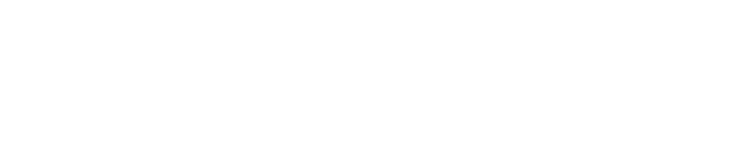
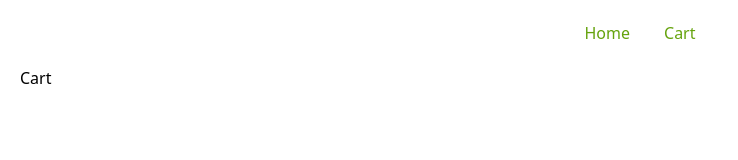
Before and after one commit to egor-kostiuk/SHP, a React (Vite) app: page /cart in a window 1280 px wide. Shown: the top 160 px of the page, without its empty margins (0-738 px from the left). Built offline with nearby package versions, Linux system fonts and the light colour scheme.

Commit message:
update: Cart page

```diff
--- a/src/components/pages/cart/Cart.tsx
+++ b/src/components/pages/cart/Cart.tsx
@@ -1,7 +1,10 @@
-import { FC } from "react";
+import { FC } from 'react'
+import { Layout } from '../../ui/layout/Layout'
 
 export const Cart: FC = () => {
-  return (
-    <div></div>
-  )
+	return (
+		<Layout title={'Cart'}>
+			<div></div>
+		</Layout>
+	)
 }
```
